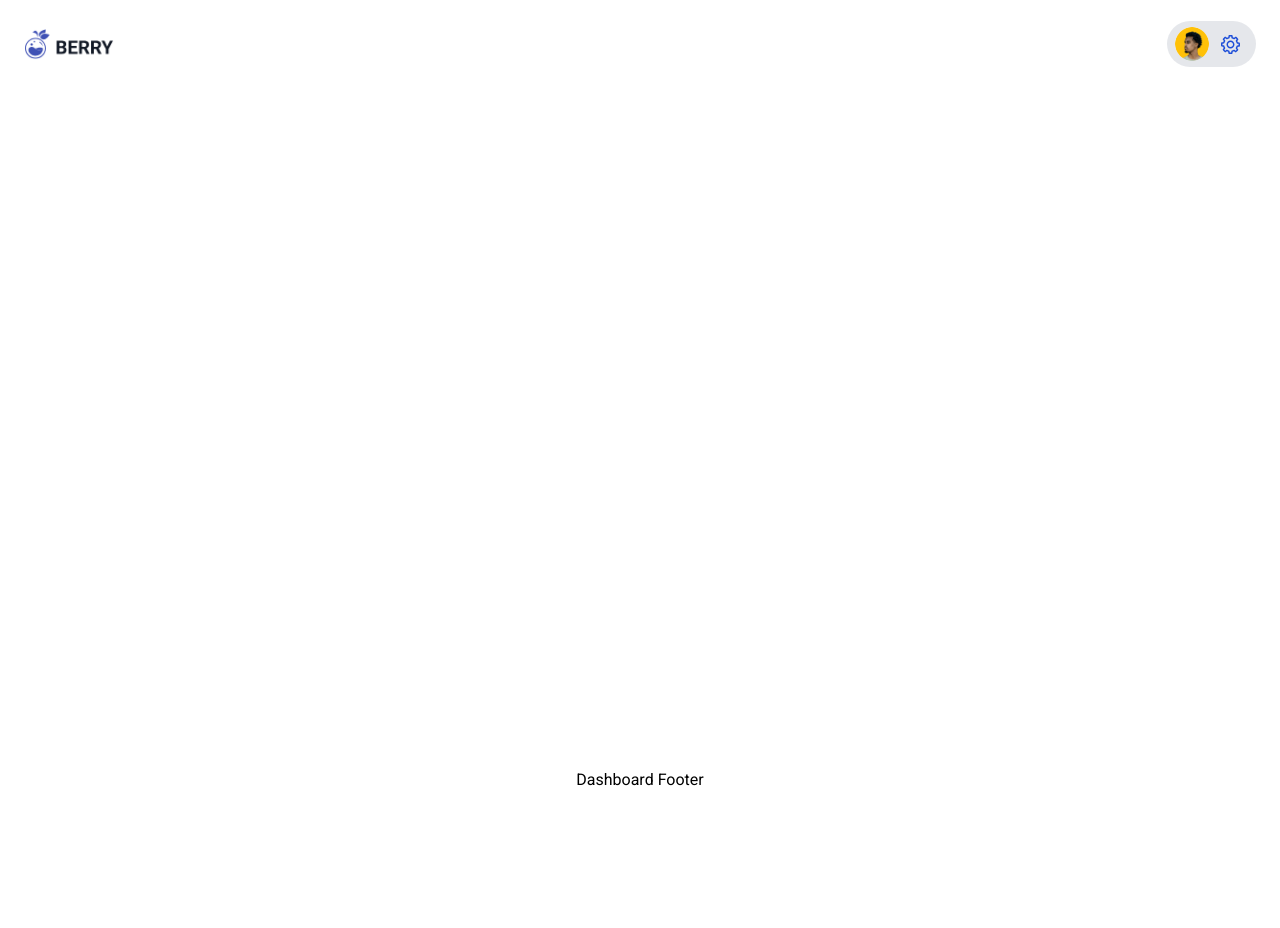
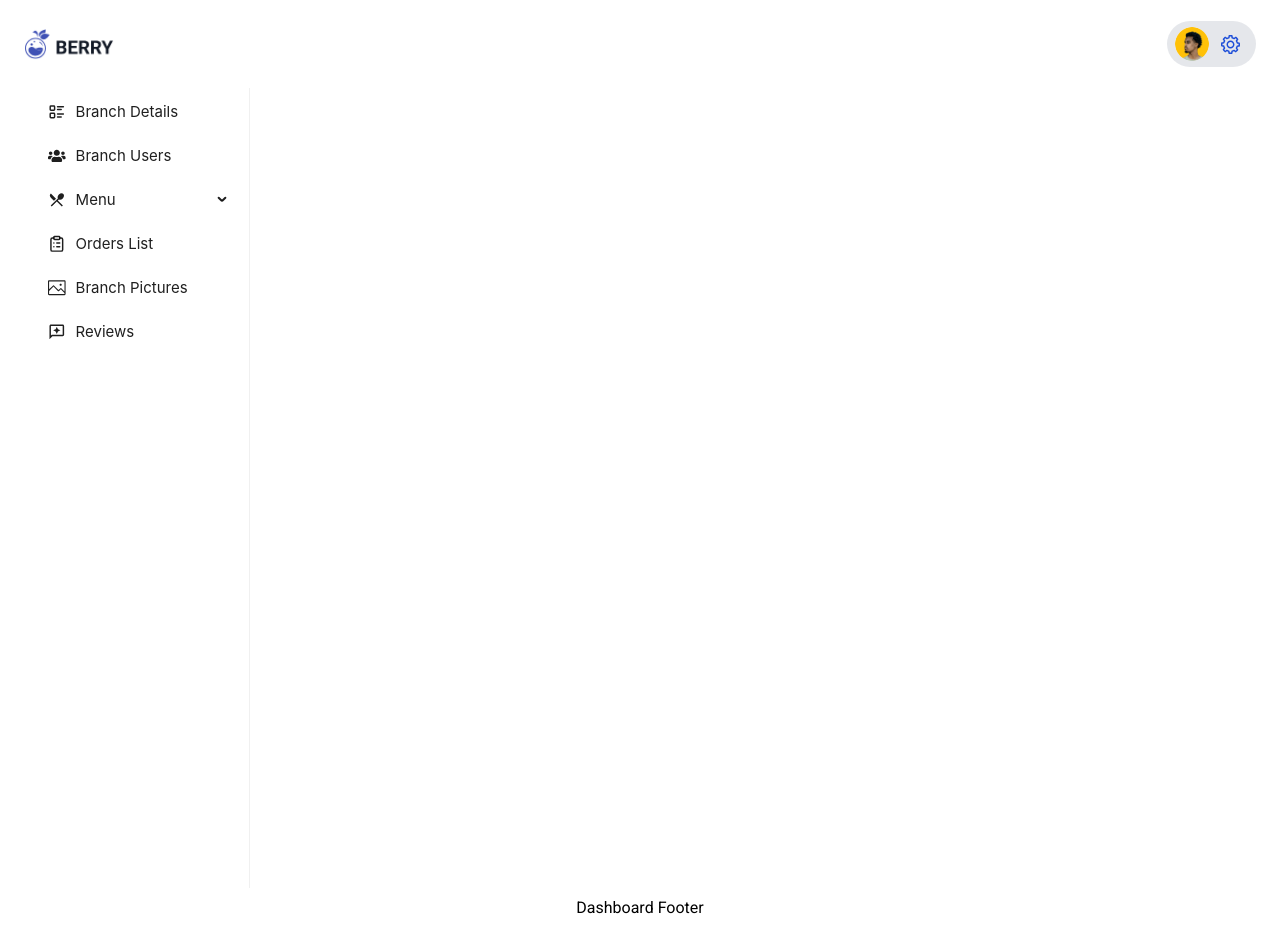
Before and after one commit to rehanmosabbir/codecamprestora.web, a Next.js app: page /dashboard in a window 1280 px wide. Before the commit the page ends 800 px from the top, so only its background shows below. Built offline with nearby package versions, Linux system fonts and the light colour scheme.

Commit message:
feat: Left Menu Bar UI add

```diff
--- a/package.json
+++ b/package.json
@@ -15,7 +15,8 @@
     "next": "14.0.4",
     "next-auth": "^4.24.5",
     "react": "^18",
-    "react-dom": "^18"
+    "react-dom": "^18",
+    "react-icons": "^4.12.0"
   },
   "devDependencies": {
     "@types/node": "^20",
--- /dev/null
+++ b/src/components/LeftMenuBar.tsx
@@ -0,0 +1,67 @@
+import React, { useState } from "react";
+import { TbListDetails } from "react-icons/tb";
+import { MdOutlineRestaurantMenu, MdOutlineReviews } from "react-icons/md";
+import { FaUsers } from "react-icons/fa";
+import { SlPicture } from "react-icons/sl";
+import { LuClipboardList } from "react-icons/lu";
+import type { MenuProps } from "antd";
+import { Menu } from "antd";
+
+type MenuItem = Required<MenuProps>["items"][number];
+
+function getItem(
+  label: React.ReactNode,
+  key: React.Key,
+  icon?: React.ReactNode,
+  children?: MenuItem[],
+  type?: "group"
+): MenuItem {
+  return {
+    key,
+    icon,
+    children,
+    label,
+    type,
+  } as MenuItem;
+}
+
+const items: MenuItem[] = [
+  getItem("Branch Details", "sub1", <TbListDetails size="1.1rem" />),
+  getItem("Branch Users", "sub2", <FaUsers size="1.1rem" />),
+  getItem("Menu", "sub4", <MdOutlineRestaurantMenu size="1.1rem" />, [
+    getItem("Catagory", "9"),
+    getItem("List of food items", "10"),
+  ]),
+  getItem("Orders List", "11", <LuClipboardList size="1.1rem" />),
+  getItem("Branch Pictures", "12", <SlPicture size="1.1rem" />),
+  getItem("Reviews", "13", <MdOutlineReviews size="1.1rem" />),
+];
+
+// submenu keys of first level
+const rootSubmenuKeys = ["sub1", "sub2", "sub4"];
+
+const LeftMenuBar: React.FC = () => {
+  const [openKeys, setOpenKeys] = useState(["sub1"]);
+
+  const onOpenChange: MenuProps["onOpenChange"] = (keys) => {
+    const latestOpenKey = keys.find((key) => openKeys.indexOf(key) === -1);
+    if (latestOpenKey && rootSubmenuKeys.indexOf(latestOpenKey!) === -1) {
+      setOpenKeys(keys);
+    } else {
+      setOpenKeys(latestOpenKey ? [latestOpenKey] : []);
+    }
+  };
+
+  return (
+    <Menu
+      mode="inline"
+      openKeys={openKeys}
+      onOpenChange={onOpenChange}
+      style={{ width: 230, fontSize: 15 }}
+      items={items}
+      className="min-h-screen"
+    />
+  );
+};
+
+export default LeftMenuBar;
--- a/src/pages/dashboard/index.tsx
+++ b/src/pages/dashboard/index.tsx
@@ -1,5 +1,6 @@
 import { Inter } from "next/font/google";
 import { Layout } from "@/components/LayoutComponent/Layout";
+import LeftMenuBar from "@/components/LeftMenuBar";
 
 const inter = Inter({ subsets: ["latin"] });
 
@@ -7,6 +8,7 @@ export default function Default() {
   return (
     <main>
       <Layout />
+      <LeftMenuBar />
     </main>
   );
 }
```
Also changed, not shown: 1 other file (tests, documents, lock files or other folders).
